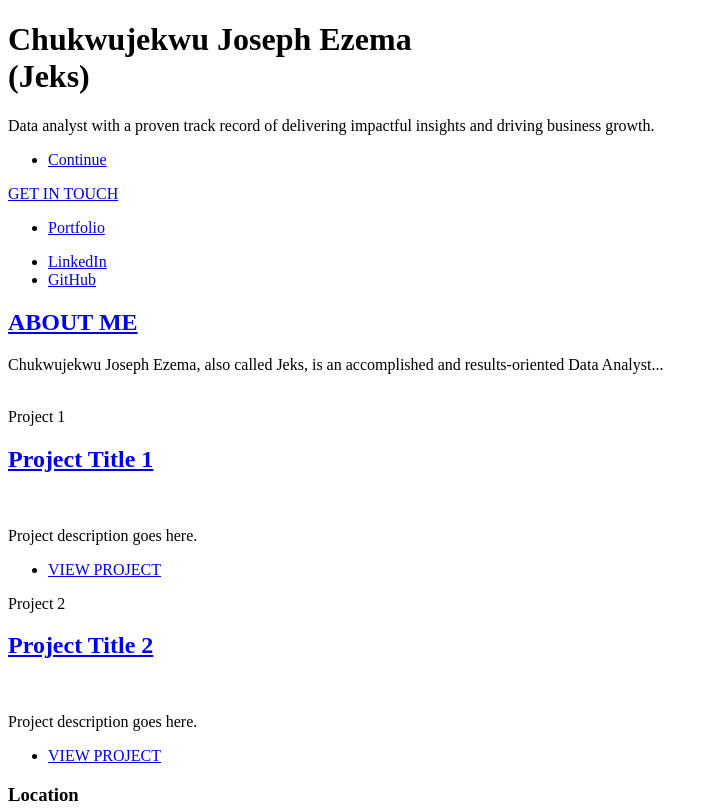
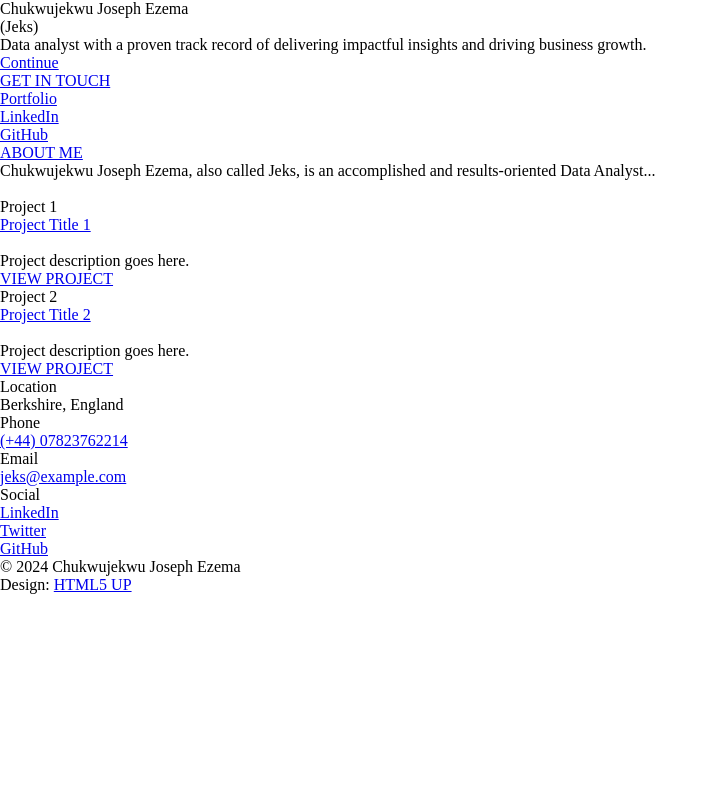
Before and after one commit to Jeks042/jeks042.github.io, a plain HTML site: page index.html in a window 1280 px wide. Shown: the top 809 px of the page, without its empty margins (0-726 px from the left). Drawn offline with nearby package versions, Linux system fonts and the light colour scheme.

Commit message:
Update main.css

```diff
--- a/assets/css/main.css
+++ b/assets/css/main.css
@@ -28,3 +28,71 @@
     --lt-color-overlay-transparent: rgba(0, 0, 0, 0.1) !important;
     --lt-shadow-website-overlay: 0 0 7px 0 rgba(0, 0, 0, 0.3) !important;
 }
+
+screen and (max-width: 1280px) {
+    html {
+        font-size: 11pt;
+    }
+}
+
+screen and (max-width: 1680px) {
+    html {
+        font-size: 12pt;
+    }
+}
+
+html, body, div, span, applet, object, iframe, h1, h2, h3, h4, h5, h6, p, blockquote, pre, a, abbr, acronym, address, big, cite, code, del, dfn, em, img, ins, kbd, q, s, samp, small, strike, strong, sub, sup, tt, var, b, u, i, center, dl, dt, dd, ol, ul, li, fieldset, form, label, legend, table, caption, tbody, tfoot, thead, tr, th, td, article, aside, canvas, details, embed, figure, figcaption, footer, header, hgroup, menu, nav, output, ruby, section, summary, time, mark, audio, video {
+    margin: 0;
+        margin-top: 0px;
+        margin-right: 0px;
+        margin-bottom: 0px;
+        margin-left: 0px;
+    padding: 0;
+        padding-top: 0px;
+        padding-right: 0px;
+        padding-bottom: 0px;
+        padding-left: 0px;
+    border: 0;
+        border-top-width: 0px;
+        border-right-width: 0px;
+        border-bottom-width: 0px;
+        border-left-width: 0px;
+        border-top-style: initial;
+        border-right-style: initial;
+        border-bottom-style: initial;
+        border-left-style: initial;
+        border-top-color: initial;
+        border-right-color: initial;
+        border-bottom-color: initial;
+        border-left-color: initial;
+        border-image-source: initial;
+        border-image-slice: initial;
+        border-image-width: initial;
+        border-image-outset: initial;
+        border-image-repeat: initial;
+    font-size: 100%;
+    font: inherit;
+        font-style: ;
+        font-variant-ligatures: ;
+        font-variant-caps: ;
+        font-variant-numeric: ;
+        font-variant-east-asian: ;
+        font-variant-alternates: ;
+        font-variant-position: ;
+        font-variant-emoji: ;
+        font-weight: ;
+        font-stretch: ;
+        font-size: ;
+        line-height: ;
+        font-family: ;
+        font-optical-sizing: ;
+        font-size-adjust: ;
+        font-kerning: ;
+        font-feature-settings: ;
+        font-variation-settings: ;
+    vertical-align: baseline;
+}
+
+*, *:before, *:after {
+    box-sizing: inherit;
+}
```
